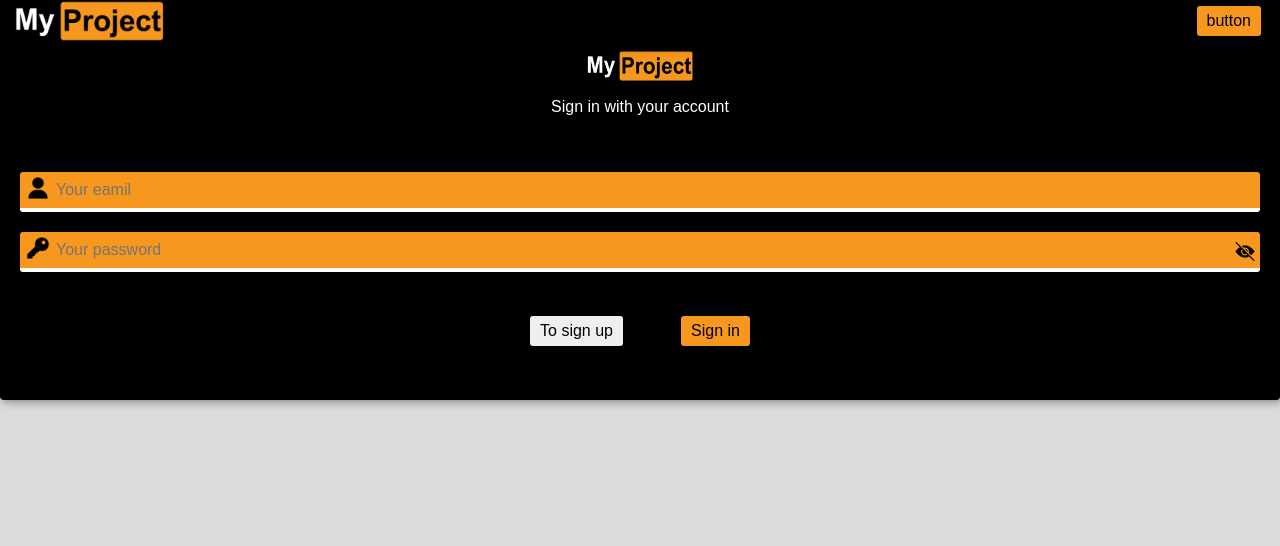
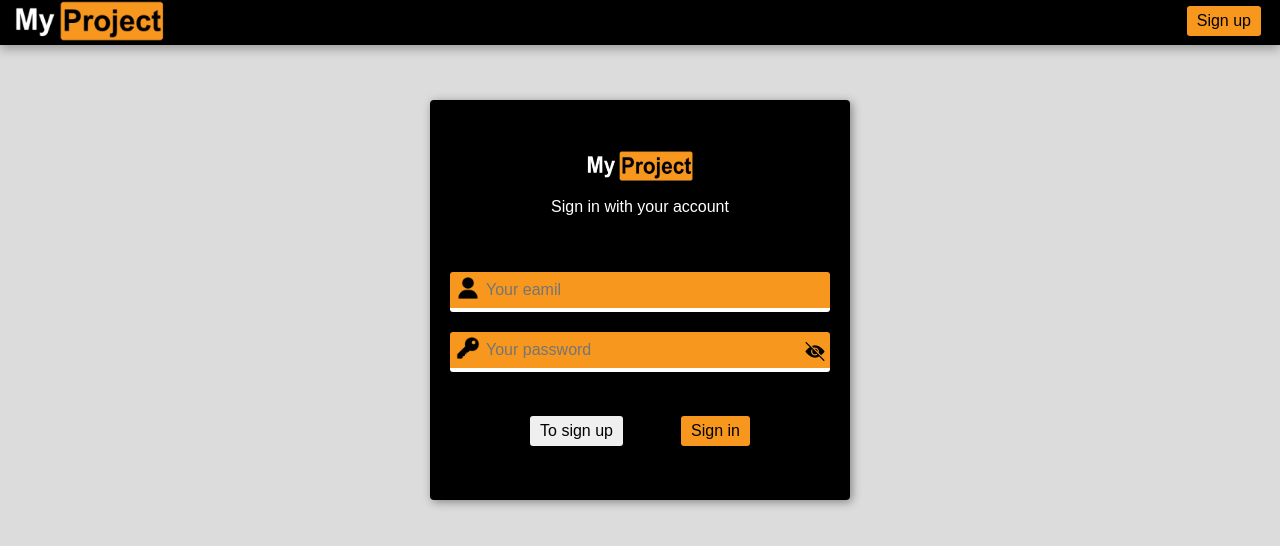
Before and after one commit to vanhuyvo1997/my-project-client, a Next.js app: page /sign-in in a window 1280 px wide. Shown: the top 546 px of the page. Built offline with nearby package versions, Linux system fonts and the light colour scheme.

Commit message:
#2 edit layout, navbar, button

```diff
--- a/components/button/Button.module.css
+++ b/components/button/Button.module.css
@@ -7,6 +7,7 @@
     font-size: 1em;
     vertical-align: text-top;
     box-shadow: 2px 2px 10px rgba(0,0,0,0.4);
+    cursor: pointer;
 }
 
 .primary-button:hover, .orange-button:hover, .edit-button:hover, .delete-button:hover{
--- a/components/button/button.js
+++ b/components/button/button.js
@@ -31,10 +31,10 @@ export default function Button({
 function paseIconFromType(type){
     switch(type){
         case ButtonType.ICON_DLETE: return <>
-            <Image className={styles['icon']} src="/images/delete-icon.png" height={24} width={24}/>&nbsp;
+            <Image className={styles['icon']} src="/images/delete-icon.png" height={24} width={24} alt="delete-icon"/>&nbsp;
         </>
         case ButtonType.ICON_EDIT: return <>
-            <Image className={styles['icon']} src="/images/edit-icon.png" height={24} width={24}/>&nbsp;
+            <Image className={styles['icon']} src="/images/edit-icon.png" height={24} width={24} alt="edit-icon"/>&nbsp;
         </>
         default: return null;
     }
--- a/components/layout/layout.js
+++ b/components/layout/layout.js
@@ -2,21 +2,29 @@ import NavBar from "../navbar/nav-bar";
 import Notification from '@my-project/components/notification/notification';
 import { NotifyType } from '@my-project/components/notification/notification';
 import Loading from "../loading/loading";
+import PageContainer, {ContainerSize} from "../page-container/page-container";
 export default function Layout({
   children,
   onClickCornerButton,
-  cornerButtonContent,
+  navBarButtonContent,
+  greetingName,
   isLoading,
   notifications,
+  showGreeting,
+  containerSize
 }) {
   return (
     <>
       <NavBar
         onClickButton={onClickCornerButton}
-        buttonContent={cornerButtonContent}
-        name="Admin"
+        buttonContent={navBarButtonContent}
+        name={greetingName}
+        showGreeting={showGreeting}
+        navBarButtonContent = {navBarButtonContent}
       />
-      <div className="container">{children}</div>
+      <PageContainer size={containerSize}>
+        {children}
+      </PageContainer>
       <div className="notify-container">
         {
           notifications&&notifications.map((e, index)=> <Notification key={index} type={e.type} message={e.message} onDelete={()=>e.onDelete(e)}/>)
--- a/components/navbar/NavBar.module.css
+++ b/components/navbar/NavBar.module.css
@@ -5,8 +5,9 @@
     position: fixed;
     top: 0;
     width: 100%;
-    height: 43px;
+    height: 45px;
     box-shadow: 0 4px 10px rgba(0, 0, 0, 0.3);
+    z-index: 1;
 }
 
 .greeting{
@@ -37,3 +38,7 @@
     margin-top: 2px;
     float:right;
 }
+
+@media only screen and (max-width: 420px){
+    .greeting{display: none;}
+}
```
